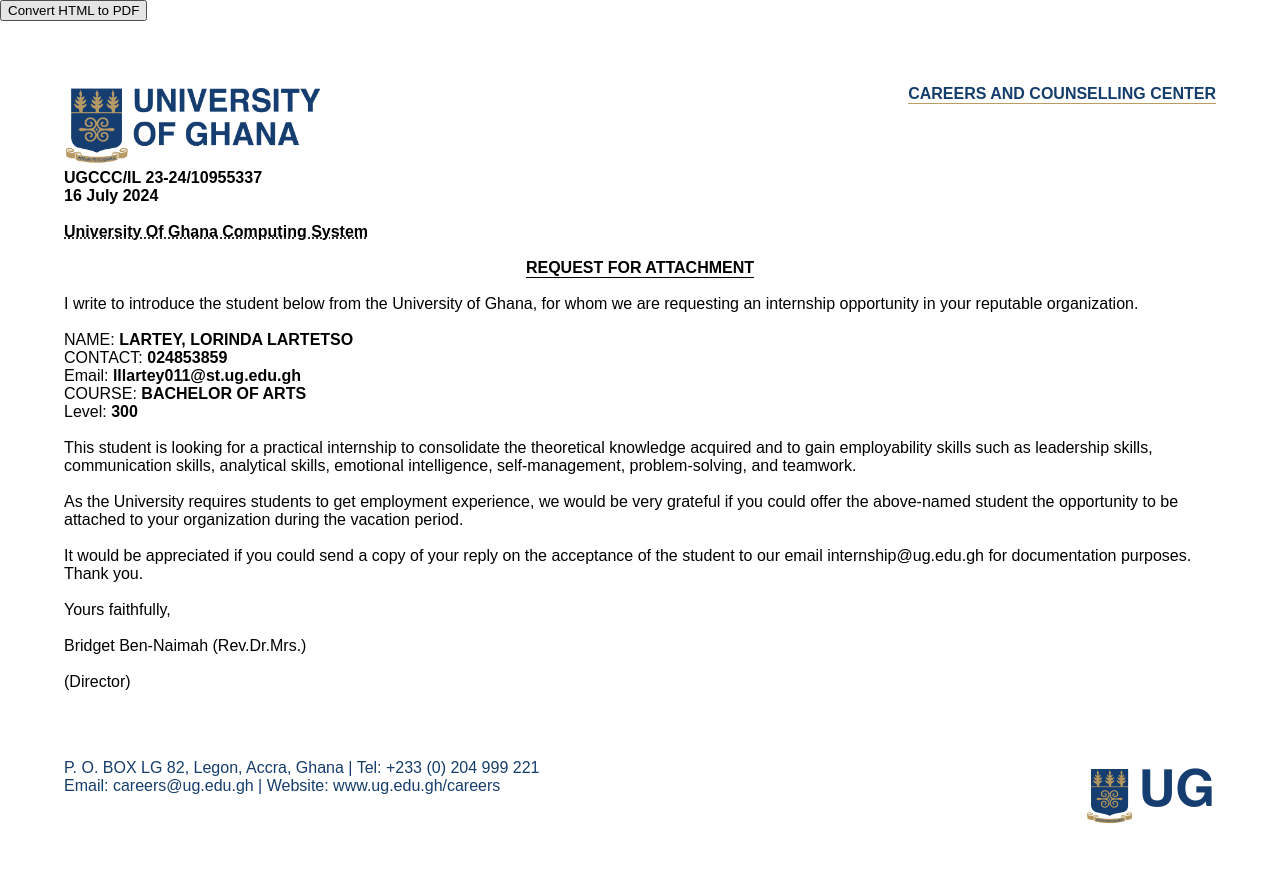
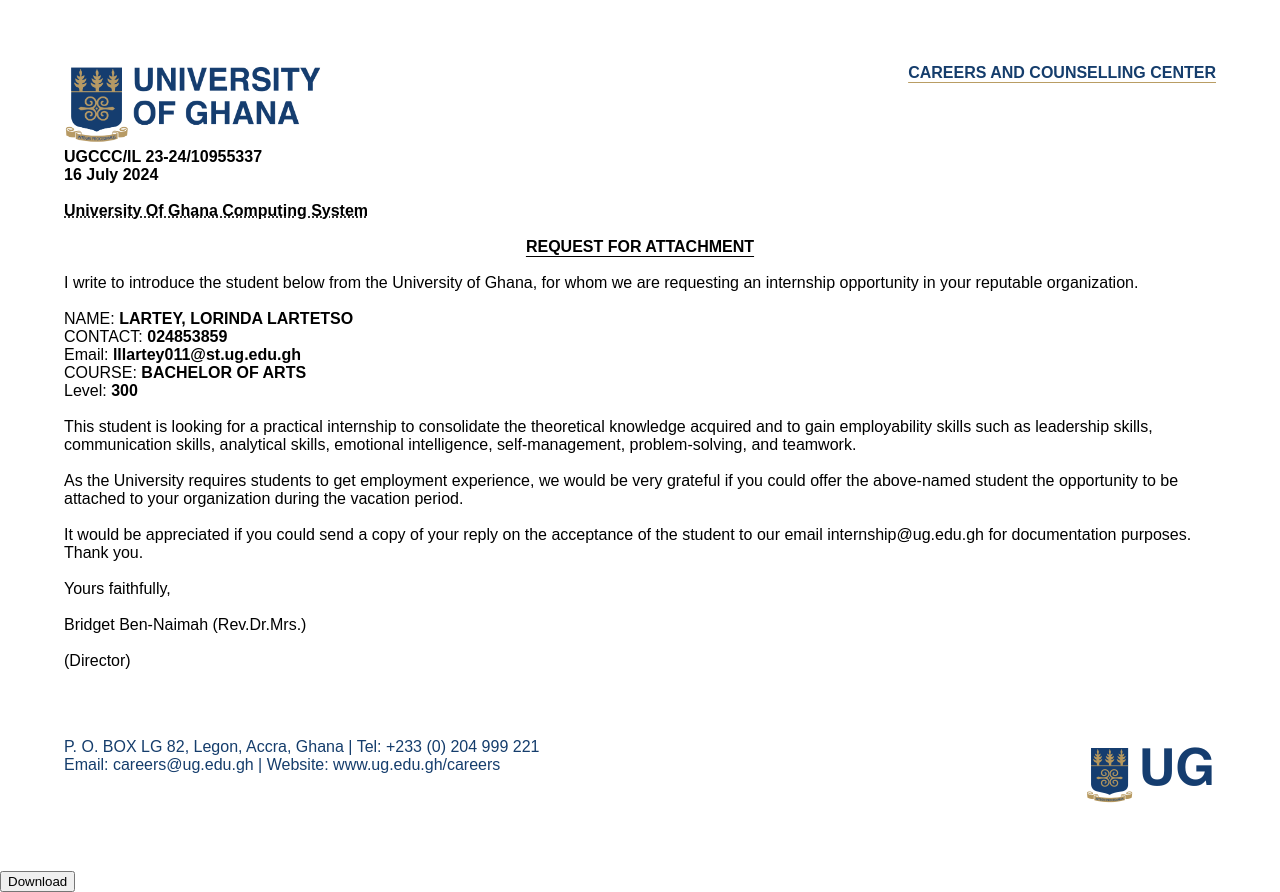
Before and after one commit to EffahAdode3/UG_Internship, a plain HTML site: page index.html in a window 1280 px wide. Drawn offline with nearby package versions, Linux system fonts and the light colour scheme; a script that the page names is missing.

Commit message:
download

```diff
--- a/index.html
+++ b/index.html
@@ -11,7 +11,7 @@
     </style>
 </head>
 <body>
-    <button onclick="Convert_HTML_To_PDF();">Convert HTML to PDF</button>
+
     <div class="container" id="contentToPrint">
         <div class="logo_unit">
             <div class="imageslogo">
@@ -149,5 +149,6 @@
         generateQRCode('qrcodeTopLeft', 'http://jindo.dev.naver.com/collie');
         generateQRCode('qrcodeAfterDirector', 'http://jindo.dev.naver.com/collie');
     </script>
+      <button onclick="Convert_HTML_To_PDF();">Download</button>
 </body>
 </html>
```
